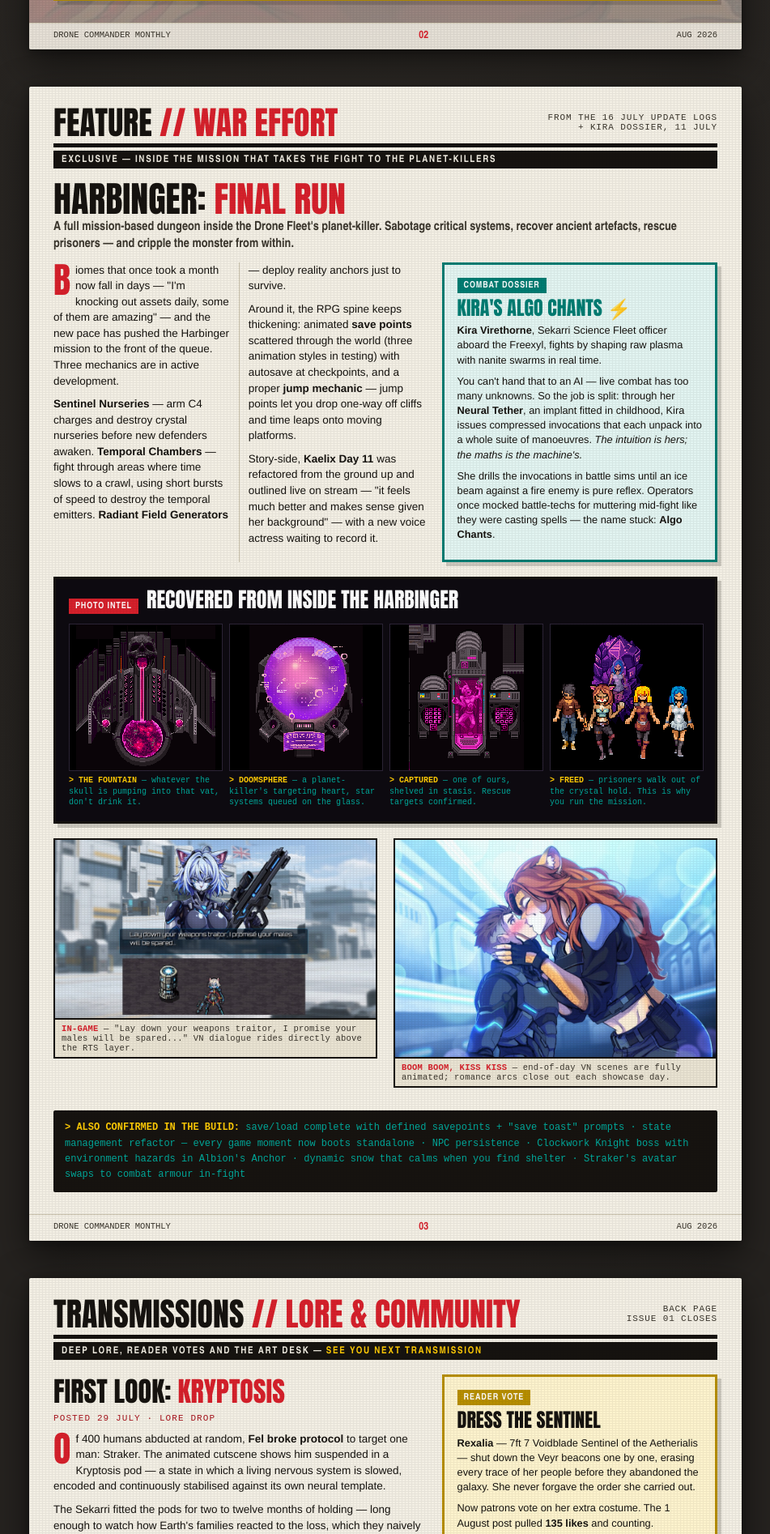
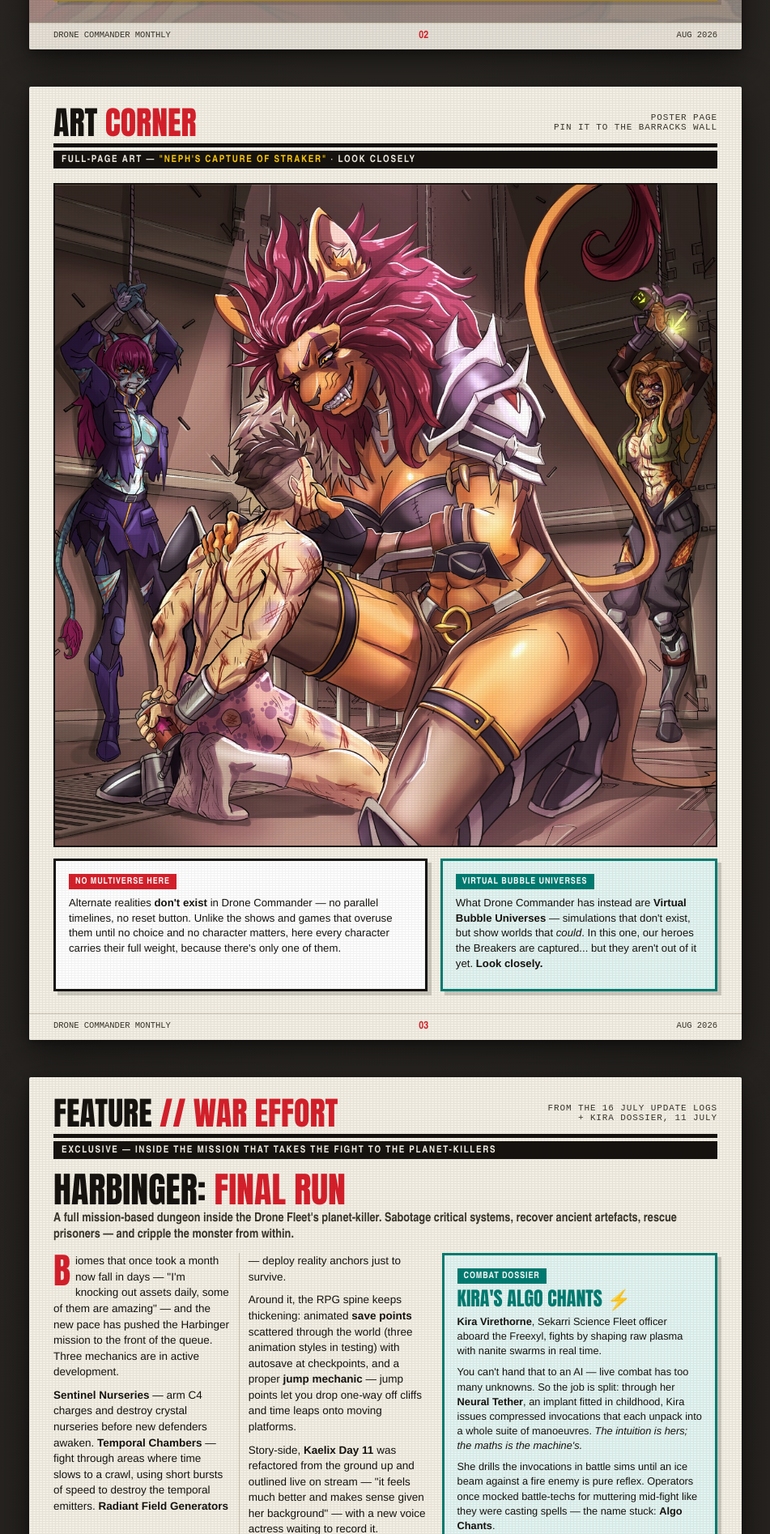
Before and after one commit to murchie85/DRONECOMMANDER_SITE, a Flask app: page /magazine in a window 1280 px wide. Shown: the part 2560-4454 px from the top of the page at 81% size, without its empty margins (164-1115 px from the left). Run offline with Flask 3, Linux system fonts and the light colour scheme.

Commit message:
Magazine: add Art Corner poster page — Neph's Capture of Straker, Virtual Bubble Universes lore
Co-Authored-By: Claude Fable 5 <noreply@anthropic.com>

```diff
--- a/templates/magazine.html
+++ b/templates/magazine.html
@@ -354,7 +354,37 @@
   <div class="folio"><span>DRONE COMMANDER MONTHLY</span><span class="pg">02</span><span>AUG 2026</span></div>
 </section>
 
-<!-- ==================== PAGE 3 : FEATURE ==================== -->
+<!-- ==================== PAGE 3 : ART CORNER ==================== -->
+<section class="page inner">
+  <div class="strap">
+    <div class="sect">Art <em>Corner</em></div>
+    <div class="meta">POSTER PAGE<br>PIN IT TO THE BARRACKS WALL</div>
+  </div>
+  <div class="kicker-bar">Full-page art — <b>"Neph's Capture of Straker"</b> · look closely</div>
+
+  <figure class="fig" style="margin:0 0 14px;">
+    <img src="/assets/img/mag/neph_capture.jpg" alt="Neph's Capture of Straker — the Breakers held captive in a Virtual Bubble Universe">
+  </figure>
+
+  <div class="grid2" style="gap:16px;">
+    <div class="box">
+      <span class="tag">No multiverse here</span>
+      <p style="font-size:13.2px;">Alternate realities <strong>don't exist</strong> in Drone Commander — no parallel timelines,
+      no reset button. Unlike the shows and games that overuse them until no choice and no character matters,
+      here every character carries their full weight, because there's only one of them.</p>
+    </div>
+    <div class="box cyan">
+      <span class="tag">Virtual Bubble Universes</span>
+      <p style="font-size:13.2px;">What Drone Commander has instead are <strong>Virtual Bubble Universes</strong> —
+      simulations that don't exist, but show worlds that <em>could</em>. In this one, our heroes the Breakers
+      are captured... but they aren't out of it yet. <strong>Look closely.</strong></p>
+    </div>
+  </div>
+
+  <div class="folio"><span>DRONE COMMANDER MONTHLY</span><span class="pg">03</span><span>AUG 2026</span></div>
+</section>
+
+<!-- ==================== PAGE 4 : FEATURE ==================== -->
 <section class="page inner">
   <div class="strap">
     <div class="sect">Feature <em>// War Effort</em></div>
@@ -426,10 +456,10 @@
     to combat armour in-fight
   </div>
 
-  <div class="folio"><span>DRONE COMMANDER MONTHLY</span><span class="pg">03</span><span>AUG 2026</span></div>
+  <div class="folio"><span>DRONE COMMANDER MONTHLY</span><span class="pg">04</span><span>AUG 2026</span></div>
 </section>
 
-<!-- ==================== PAGE 4 : BACK PAGE ==================== -->
+<!-- ==================== PAGE 5 : BACK PAGE ==================== -->
 <section class="page inner">
   <div class="strap">
     <div class="sect">Transmissions <em>// Lore &amp; Community</em></div>
@@ -491,7 +521,7 @@
       <a href="https://www.twitch.tv/murchie85">twitch.tv/murchie85</a></p>
   </div>
 
-  <div class="folio"><span>DRONE COMMANDER MONTHLY</span><span class="pg">04</span><span>AUG 2026</span></div>
+  <div class="folio"><span>DRONE COMMANDER MONTHLY</span><span class="pg">05</span><span>AUG 2026</span></div>
 </section>
 
 </div>
```
Also changed, not shown: assets/img/mag/neph_capture.jpg (added).
